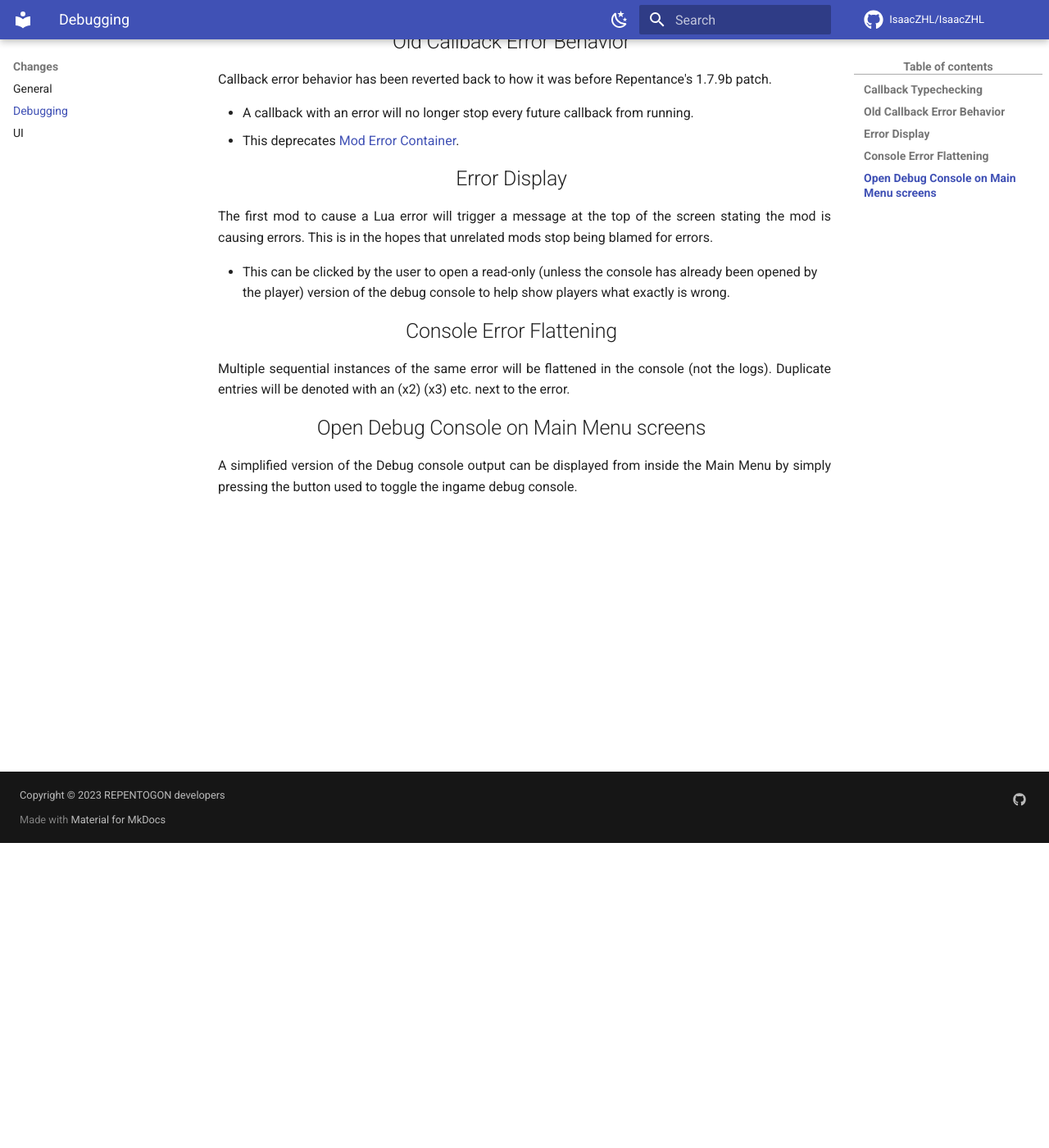
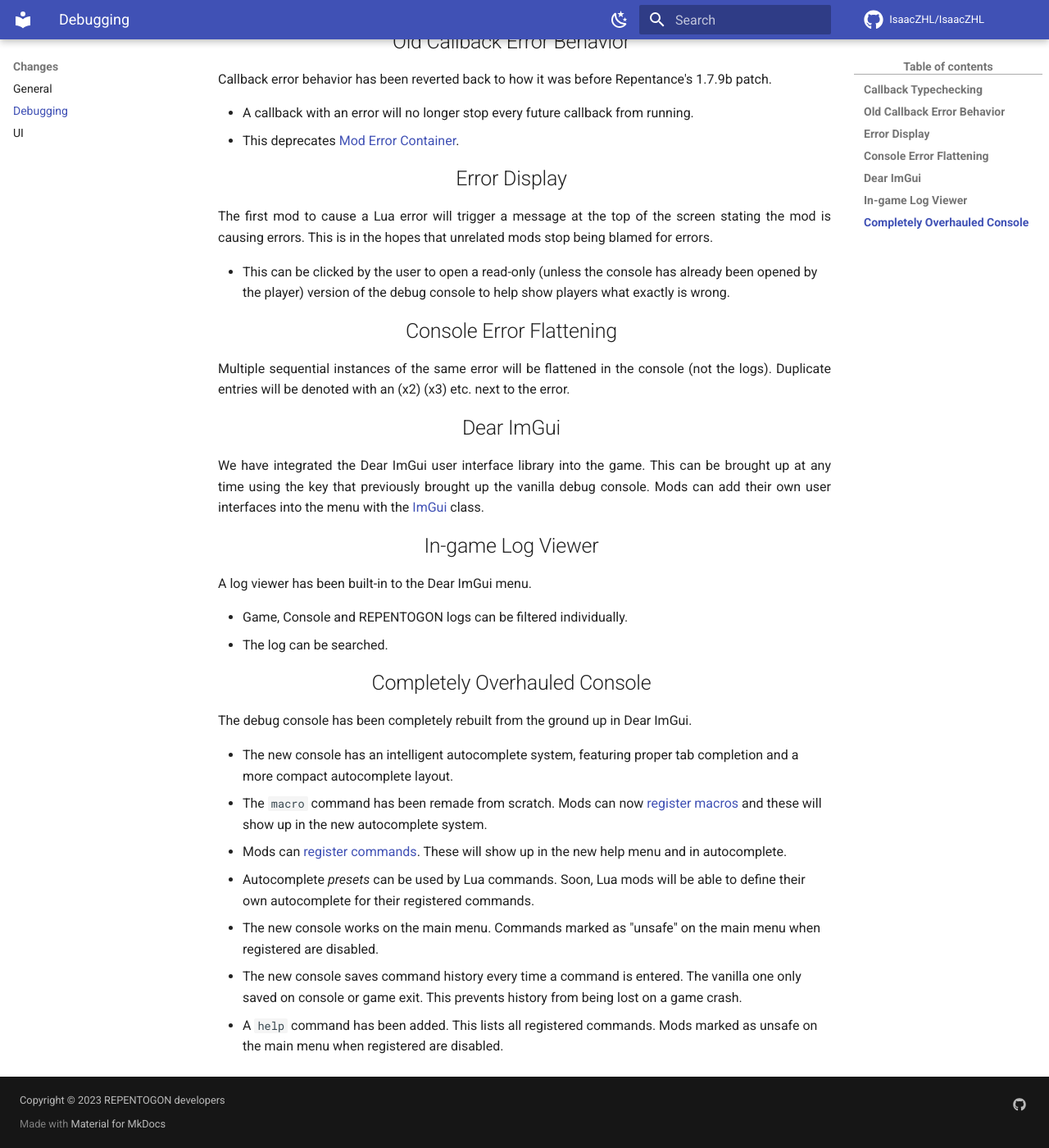
Before and after one commit to TeamREPENTOGON/REPENTOGON, an MkDocs documentation site: the page built from documentation/docs/changes/Debugging.md, in a window 1280 px wide and 1400 px high, scrolled down 372 px. Shown: the whole window at 82% size. Built offline with MkDocs 1.6.1 and Material for MkDocs 9.7.7, drawn with Linux system fonts in a browser that asks for light colours; comment, search, counter and statistics services are not loaded; the version menu is left out.

Commit message:
AutocompleteType in lua + doc updates

```diff
--- a/documentation/docs/changes/Debugging.md
+++ b/documentation/docs/changes/Debugging.md
@@ -25,6 +25,25 @@ The first mod to cause a Lua error will trigger a message at the top of the scre
 
 Multiple sequential instances of the same error will be flattened in the console (not the logs). Duplicate entries will be denoted with an (x2) (x3) etc. next to the error.
 
-## Open Debug Console on Main Menu screens
+## Dear ImGui
 
-A simplified version of the Debug console output can be displayed from inside the Main Menu by simply pressing the button used to toggle the ingame debug console.
+We have integrated the Dear ImGui user interface library into the game. This can be brought up at any time using the key that previously brought up the vanilla debug console. Mods can add their own user interfaces into the menu with the [ImGui](../ImGui.md) class.
+
+## In-game Log Viewer
+
+A log viewer has been built-in to the Dear ImGui menu.
+
+- Game, Console and REPENTOGON logs can be filtered individually.
+- The log can be searched.
+
+## Completely Overhauled Console
+
+The debug console has been completely rebuilt from the ground up in Dear ImGui.
+
+- The new console has an intelligent autocomplete system, featuring proper tab completion and a more compact autocomplete layout.
+- The `macro` command has been remade from scratch. Mods can now [register macros](../Console.md#registermacro) and these will show up in the new autocomplete system.
+- Mods can [register commands](../Console.md#registercommand). These will show up in the new help menu and in autocomplete.
+  - Autocomplete *presets* can be used by Lua commands. Soon, Lua mods will be able to define their own autocomplete for their registered commands.
+- The new console works on the main menu. Commands marked as "unsafe" on the main menu when registered are disabled.
+- The new console saves command history every time a command is entered. The vanilla one only saved on console or game exit. This prevents history from being lost on a game crash.
+- A `help` command has been added. This lists all registered commands. Mods marked as unsafe on the main menu when registered are disabled.
--- a/documentation/mkdocs.yml
+++ b/documentation/mkdocs.yml
@@ -46,6 +46,7 @@ nav:
   - Enums:
     - Achievement: enums/Achievement.md
     - AnnouncerVoiceMode: enums/AnnouncerVoiceMode.md
+    - AutocompleteType: enums/AutocompleteType.md
     - BagOfCraftingPickup: enums/BagOfCraftingPickup.md
     - BitwiseDebugFlag: enums/BitwiseDebugFlag.md
     - BossType: enums/BossType.md
```
Also changed, not shown: documentation/docs/Console.md (+16 -0 lines), documentation/docs/enums/AutocompleteType.md (added, +22 -0 lines), 2 other files.
